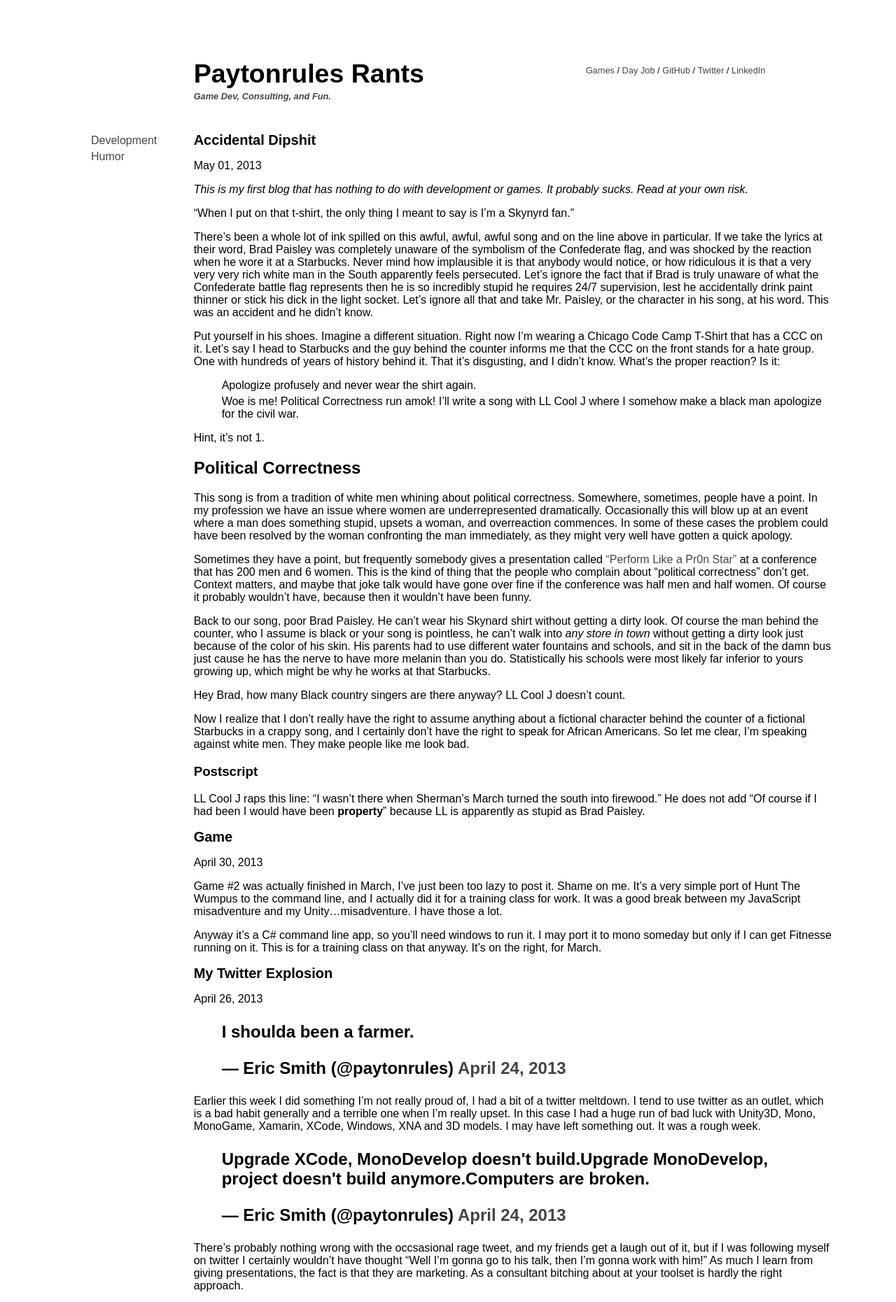
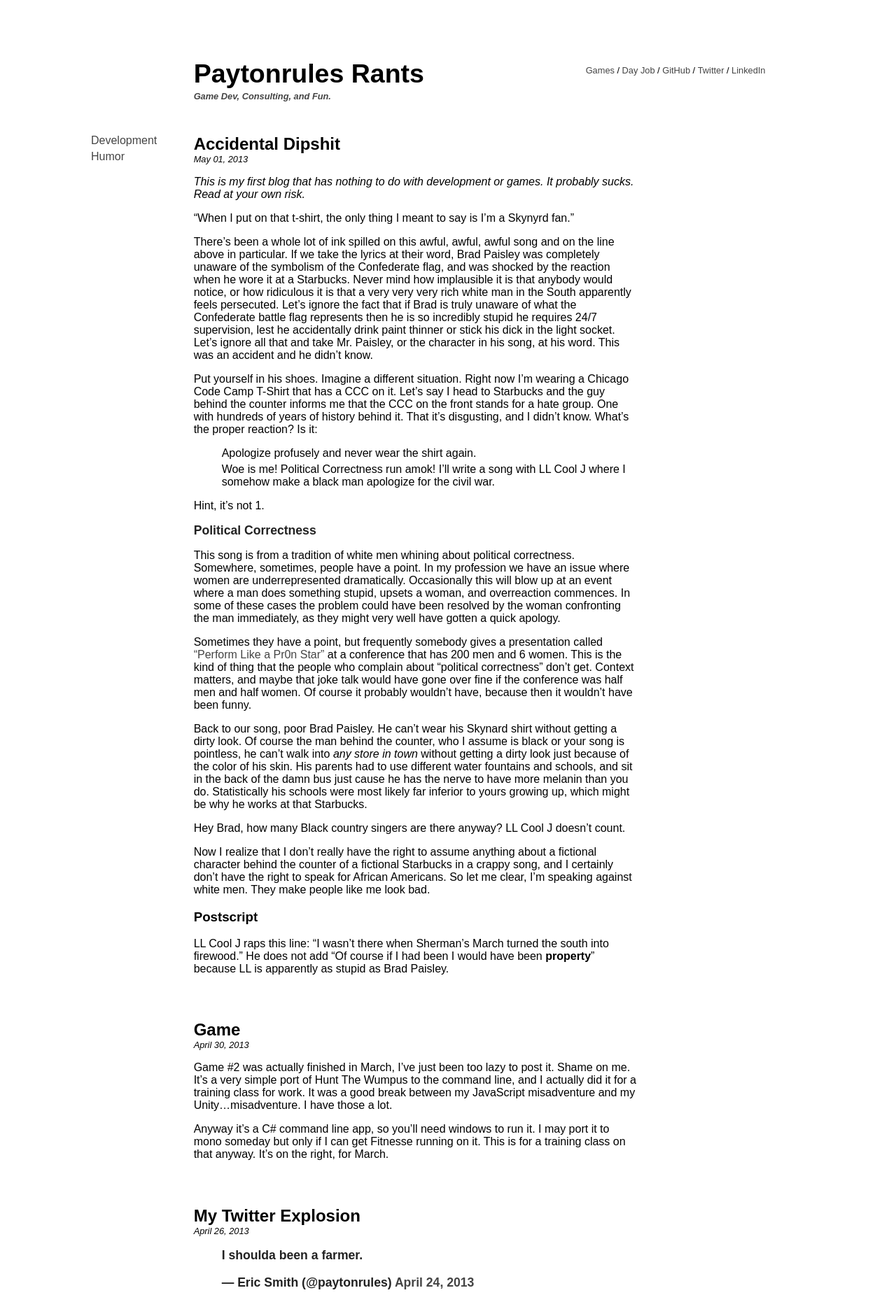
Before and after one commit to paytonrules/paytonrules.github.io, a Jekyll site: the page built from index.markdown, in a window 1280 px wide. Shown: the top 1861 px of the page at 70% size. Built offline with Jekyll 4.4.1, drawn with Linux system fonts in a browser that asks for light colours; comment, search, counter and statistics services are not loaded.

Commit message:
some separation between posts

```diff
--- a/_layouts/default.html
+++ b/_layouts/default.html
@@ -38,7 +38,7 @@
           </ul>
         </div>
       </div>
-      <div class="col-10-12 blog-sections">
+      <div class="col-7-12 blog-sections">
         <div class="content">
           {{ content }}
         </div>
--- a/css/styles.css
+++ b/css/styles.css
@@ -72,50 +72,24 @@ p {
   font-size: 1em;
 }
 
-.content h1 {
-  font-size: 1.25em;
-}
-/*
-h2 {
-}
-.content {
-  width: 560px;
-  padding: 0 80px 0 0;
-  margin: 0;
-  float: left;
+.content article {
+  padding-bottom: 2em;
 }
 
-article {
+.content article .date {
+  padding: 0;
+  margin-top: 0;
+  font-size: 0.8em;
+  font-style: italic;
 }
 
-article .date {
-  margin-top: 0px;
-  padding-top: 0px;
-  padding-bottom: 0px;
-  margin-bottom: 0px;
+.content h1 {
+  padding-bottom: 0;
+  margin-bottom: 0;
+  font-size: 1.5em;
 }
 
-article .title {
-  padding-bottom: 0;
-  margin-bottom: 0;
+.content h2 {
+  font-size: 1.1em;
   color: #222;
 }
-
-article h1 {
-  font-size: 36px;
-  line-height: 40px;
-}
-
-article h2 {
-  font-size: 24px;
-}
-
-article p {
-  padding-bottom: 30px;
-  margin-bottom: 0;
-  color: #444;
-}
-
-article h1 {
-  color: #222;
-}*/
```
